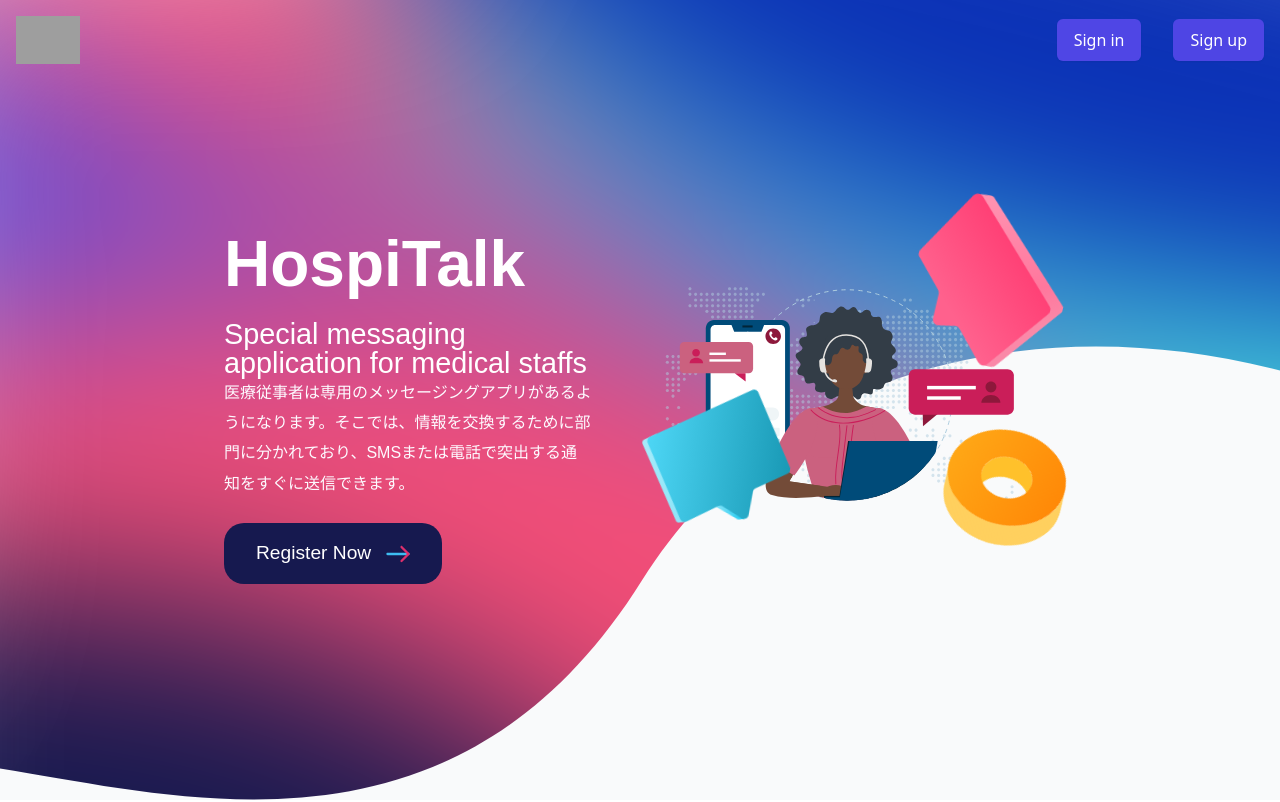
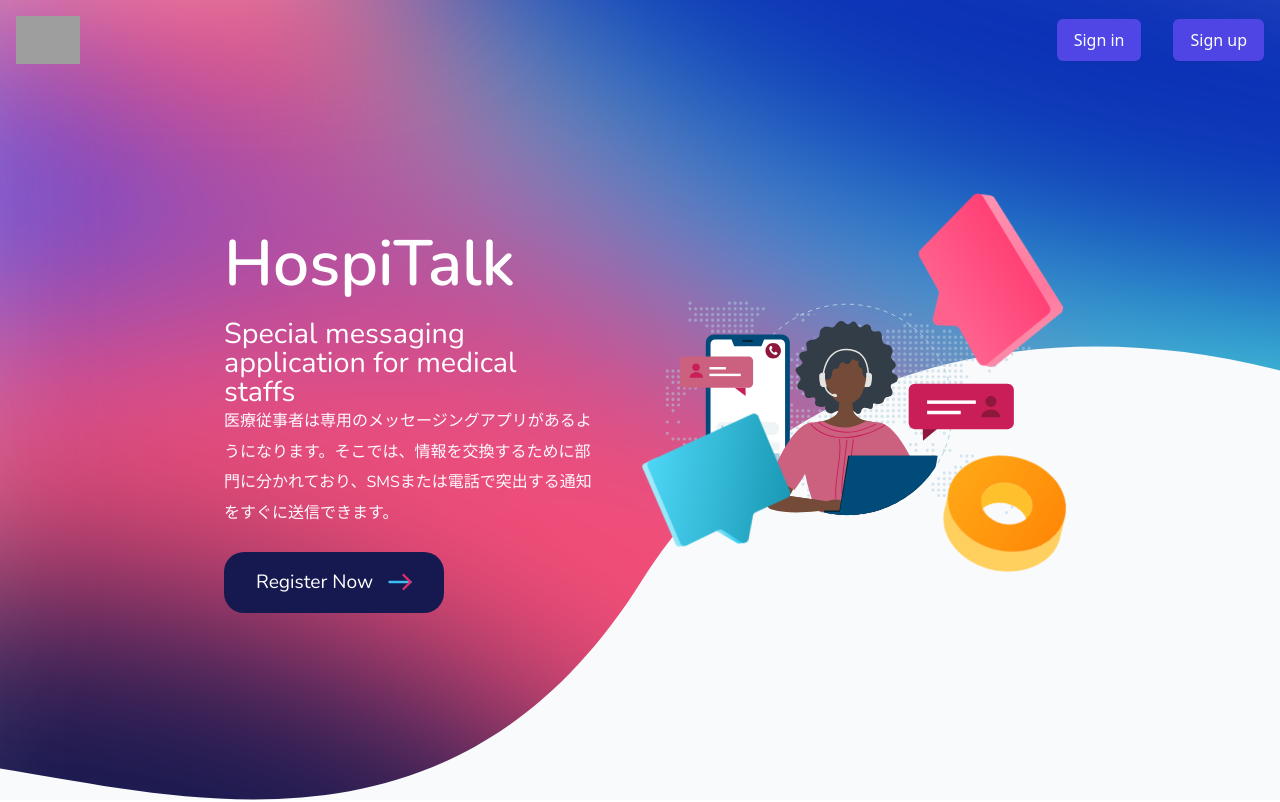
Before and after one commit to trinhdvt/FE-IT-Nihongo, a React (Create React App) app: page / in a window 1280 px wide. Shown: the top 802 px of the page. Built offline with nearby package versions, Linux system fonts and the light colour scheme; grey boxes are pictures that could not be loaded.

Commit message:
make it better

```diff
--- a/public/index.html
+++ b/public/index.html
@@ -13,6 +13,9 @@
       user's mobile device or desktop. See https://developers.google.com/web/fundamentals/web-app-manifest/
     -->
   <link rel="manifest" href="%PUBLIC_URL%/manifest.json" />
+  <link rel="preconnect" href="https://fonts.googleapis.com">
+  <link rel="preconnect" href="https://fonts.gstatic.com" crossorigin>
+  <link href="https://fonts.googleapis.com/css2?family=Nunito:wght@200;300;400;600;700&display=swap" rel="stylesheet">
   <!--
       Notice the use of %PUBLIC_URL% in the tags above.
       It will be replaced with the URL of the `public` folder during the build.
--- a/src/App.js
+++ b/src/App.js
@@ -7,7 +7,7 @@
 
 	// const token = useSelector(auth => auth.Auth.accessToken);
 	const token = "";
-	const role = 3;
+	const role = 2;
 	const isLoggedIn = () => {
 		return token === "";
 	}
```
